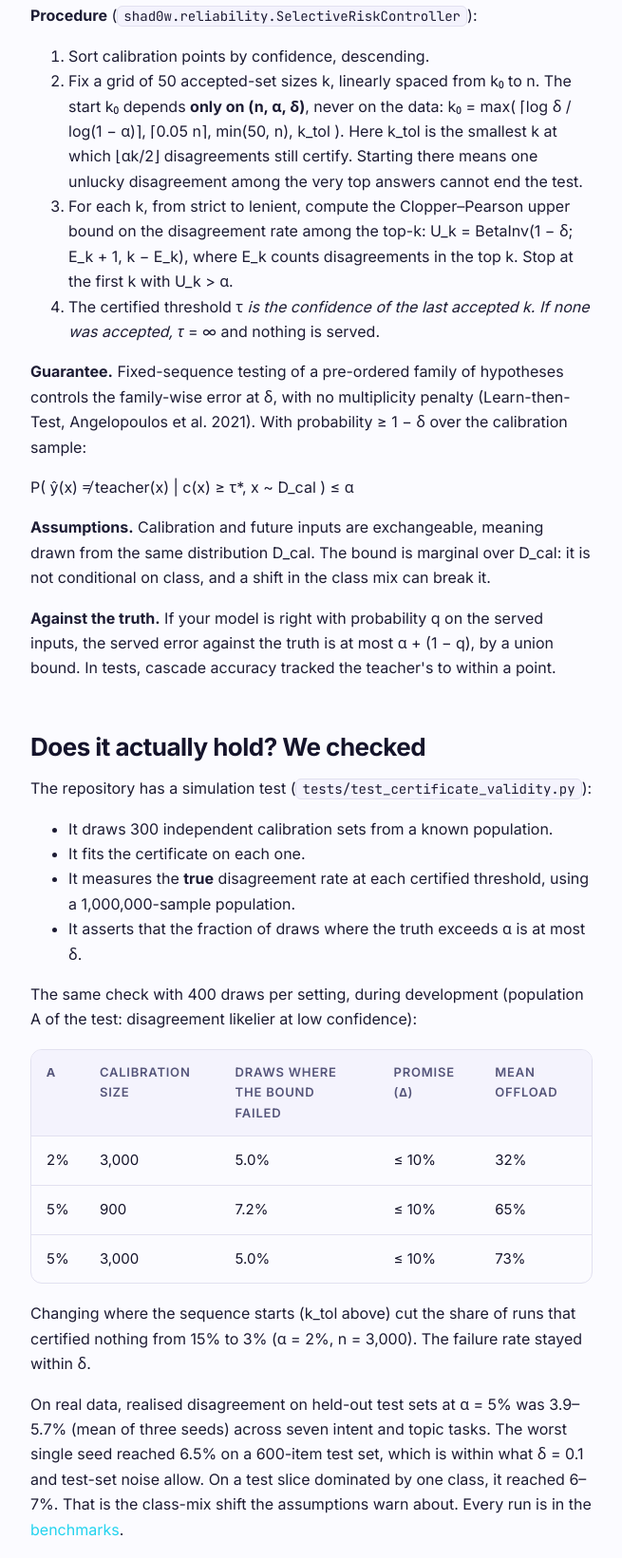
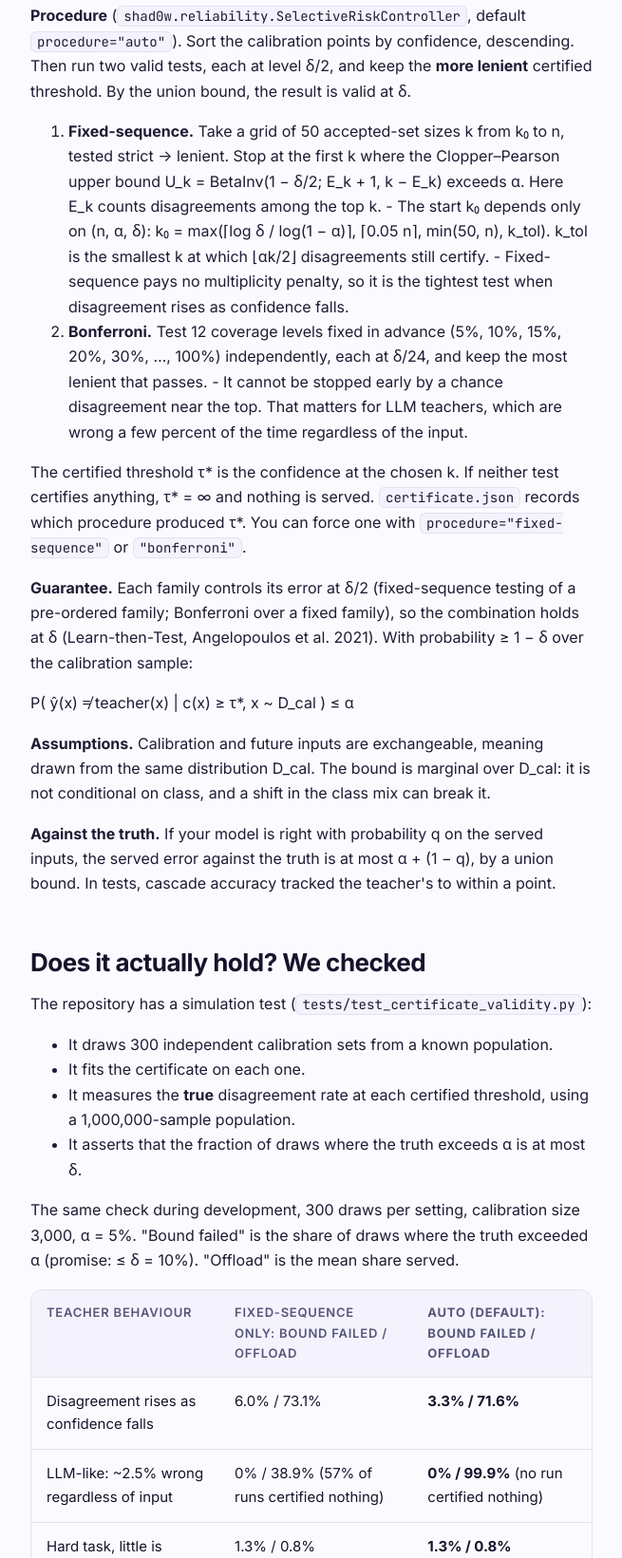
Before and after one commit to 2796gaurav/shad0w, a plain HTML site: page docs/certificate.html in a window 1280 px wide. Shown: the part 1139-2780 px from the top of the page at 95% size, without its empty margins (332-987 px from the left). Drawn offline with Linux system fonts and the light colour scheme.

Commit message:
0.1.1: certificate docs, reproduction numbers, demo table

```diff
--- a/docs/certificate.html
+++ b/docs/certificate.html
@@ -48,18 +48,16 @@
 </ul>
 <h2 id="formally">Formally<a class="headerlink" href="#formally" title="Permanent link">#</a></h2>
 <p><strong>Setting.</strong> The calibration slice has n texts that were never used for fitting, with your model's answers tᵢ. The table outputs a prediction ŷᵢ and a confidence cᵢ. Disagreement is eᵢ = 1[ŷᵢ ≠ tᵢ].</p>
-<p><strong>Procedure</strong> (<code>shad0w.reliability.SelectiveRiskController</code>):</p>
+<p><strong>Procedure</strong> (<code>shad0w.reliability.SelectiveRiskController</code>, default <code>procedure="auto"</code>). Sort the calibration points by confidence, descending. Then run two valid tests, each at level δ/2, and keep the <strong>more lenient</strong> certified threshold. By the union bound, the result is valid at δ.</p>
 <ol>
-<li>Sort calibration points by confidence, descending.</li>
-<li>Fix a grid of 50 accepted-set sizes k, linearly spaced from k₀ to n. The start k₀ depends <strong>only on (n, α, δ)</strong>, never on the data:
-   k₀ = max( ⌈log δ / log(1 − α)⌉, ⌈0.05 n⌉, min(50, n), k_tol ).
-   Here k_tol is the smallest k at which ⌊αk/2⌋ disagreements still certify. Starting there means one unlucky disagreement among the very top answers cannot end the test.</li>
-<li>For each k, from strict to lenient, compute the Clopper–Pearson upper bound on the disagreement rate among the top-k:
-   U_k = BetaInv(1 − δ; E_k + 1, k − E_k), where E_k counts disagreements in the top k.
-   Stop at the first k with U_k &gt; α.</li>
-<li>The certified threshold τ<em> is the confidence of the last accepted k. If none was accepted, τ</em> = ∞ and nothing is served.</li>
+<li><strong>Fixed-sequence.</strong> Take a grid of 50 accepted-set sizes k from k₀ to n, tested strict → lenient. Stop at the first k where the Clopper–Pearson upper bound U_k = BetaInv(1 − δ/2; E_k + 1, k − E_k) exceeds α. Here E_k counts disagreements among the top k.
+   - The start k₀ depends only on (n, α, δ): k₀ = max(⌈log δ / log(1 − α)⌉, ⌈0.05 n⌉, min(50, n), k_tol). k_tol is the smallest k at which ⌊αk/2⌋ disagreements still certify.
+   - Fixed-sequence pays no multiplicity penalty, so it is the tightest test when disagreement rises as confidence falls.</li>
+<li><strong>Bonferroni.</strong> Test 12 coverage levels fixed in advance (5%, 10%, 15%, 20%, 30%, …, 100%) independently, each at δ/24, and keep the most lenient that passes.
+   - It cannot be stopped early by a chance disagreement near the top. That matters for LLM teachers, which are wrong a few percent of the time regardless of the input.</li>
 </ol>
-<p><strong>Guarantee.</strong> Fixed-sequence testing of a pre-ordered family of hypotheses controls the family-wise error at δ, with no multiplicity penalty (Learn-then-Test, Angelopoulos et al. 2021). With probability ≥ 1 − δ over the calibration sample:</p>
+<p>The certified threshold τ* is the confidence at the chosen k. If neither test certifies anything, τ* = ∞ and nothing is served. <code>certificate.json</code> records which procedure produced τ*. You can force one with <code>procedure="fixed-sequence"</code> or <code>"bonferroni"</code>.</p>
+<p><strong>Guarantee.</strong> Each family controls its error at δ/2 (fixed-sequence testing of a pre-ordered family; Bonferroni over a fixed family), so the combination holds at δ (Learn-then-Test, Angelopoulos et al. 2021). With probability ≥ 1 − δ over the calibration sample:</p>
 <p>P( ŷ(x) ≠ teacher(x) | c(x) ≥ τ*, x ~ D_cal ) ≤ α</p>
 <p><strong>Assumptions.</strong> Calibration and future inputs are exchangeable, meaning drawn from the same distribution D_cal. The bound is marginal over D_cal: it is not conditional on class, and a shift in the class mix can break it.</p>
 <p><strong>Against the truth.</strong> If your model is right with probability q on the served inputs, the served error against the truth is at most α + (1 − q), by a union bound. In tests, cascade accuracy tracked the teacher's to within a point.</p>
@@ -71,42 +69,34 @@
 <li>It measures the <strong>true</strong> disagreement rate at each certified threshold, using a 1,000,000-sample population.</li>
 <li>It asserts that the fraction of draws where the truth exceeds α is at most δ.</li>
 </ul>
-<p>The same check with 400 draws per setting, during development (population A of the test: disagreement likelier at low confidence):</p>
+<p>The same check during development, 300 draws per setting, calibration size 3,000, α = 5%. "Bound failed" is the share of draws where the truth exceeded α (promise: ≤ δ = 10%). "Offload" is the mean share served.</p>
 <table>
 <thead>
 <tr>
-<th>α</th>
-<th>Calibration size</th>
-<th>Draws where the bound failed</th>
-<th>Promise (δ)</th>
-<th>Mean offload</th>
+<th>Teacher behaviour</th>
+<th>Fixed-sequence only: bound failed / offload</th>
+<th><strong>auto (default): bound failed / offload</strong></th>
 </tr>
 </thead>
 <tbody>
 <tr>
-<td>2%</td>
-<td>3,000</td>
-<td>5.0%</td>
-<td>≤ 10%</td>
-<td>32%</td>
+<td>Disagreement rises as confidence falls</td>
+<td>6.0% / 73.1%</td>
+<td><strong>3.3% / 71.6%</strong></td>
 </tr>
 <tr>
-<td>5%</td>
-<td>900</td>
-<td>7.2%</td>
-<td>≤ 10%</td>
-<td>65%</td>
+<td>LLM-like: ~2.5% wrong regardless of input</td>
+<td>0% / 38.9% (57% of runs certified nothing)</td>
+<td><strong>0% / 99.9%</strong> (no run certified nothing)</td>
 </tr>
 <tr>
-<td>5%</td>
-<td>3,000</td>
-<td>5.0%</td>
-<td>≤ 10%</td>
-<td>73%</td>
+<td>Hard task, little is certifiable</td>
+<td>1.3% / 0.8%</td>
+<td><strong>1.3% / 0.8%</strong></td>
 </tr>
 </tbody>
 </table>
-<p>Changing where the sequence starts (k_tol above) cut the share of runs that certified nothing from 15% to 3% (α = 2%, n = 3,000). The failure rate stayed within δ.</p>
+<p>The flat-noise row is why 0.1.1 made <code>auto</code> the default. In an end-to-end test, a stand-in LLM that agreed with the table 97.6% of the time got 0% certified under fixed-sequence alone. With <code>auto</code> it got 100%, and realised disagreement on fresh traffic was 2.3% against the 5% bound.</p>
 <p>On real data, realised disagreement on held-out test sets at α = 5% was 3.9–5.7% (mean of three seeds) across seven intent and topic tasks. The worst single seed reached 6.5% on a 600-item test set, which is within what δ = 0.1 and test-set noise allow. On a test slice dominated by one class, it reached 6–7%. That is the class-mix shift the assumptions warn about. Every run is in the <a href="benchmarks.html">benchmarks</a>.</p>
 <h2 id="drift-guard-and-audits">Drift guard and audits<a class="headerlink" href="#drift-guard-and-audits" title="Permanent link">#</a></h2>
 <ul>
```
Also changed, not shown: benchmarks/results/shadow_demo_bge_small_banking77.txt (+4 -4 lines), demo/bundle/certificate.json (+5 -4 lines), docs/benchmarks.html (+2 -2 lines), demo/bundle/manifest.json, demo/replay.json.
